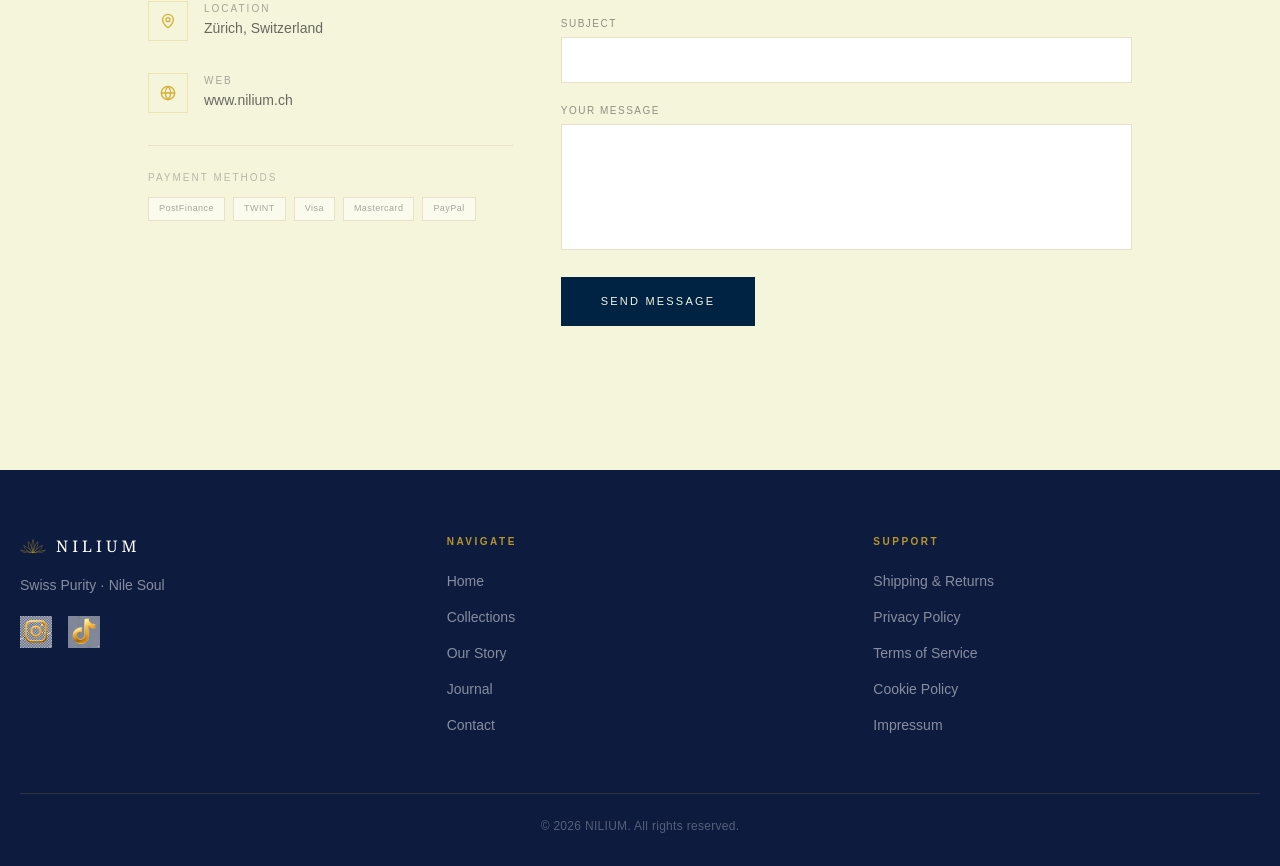
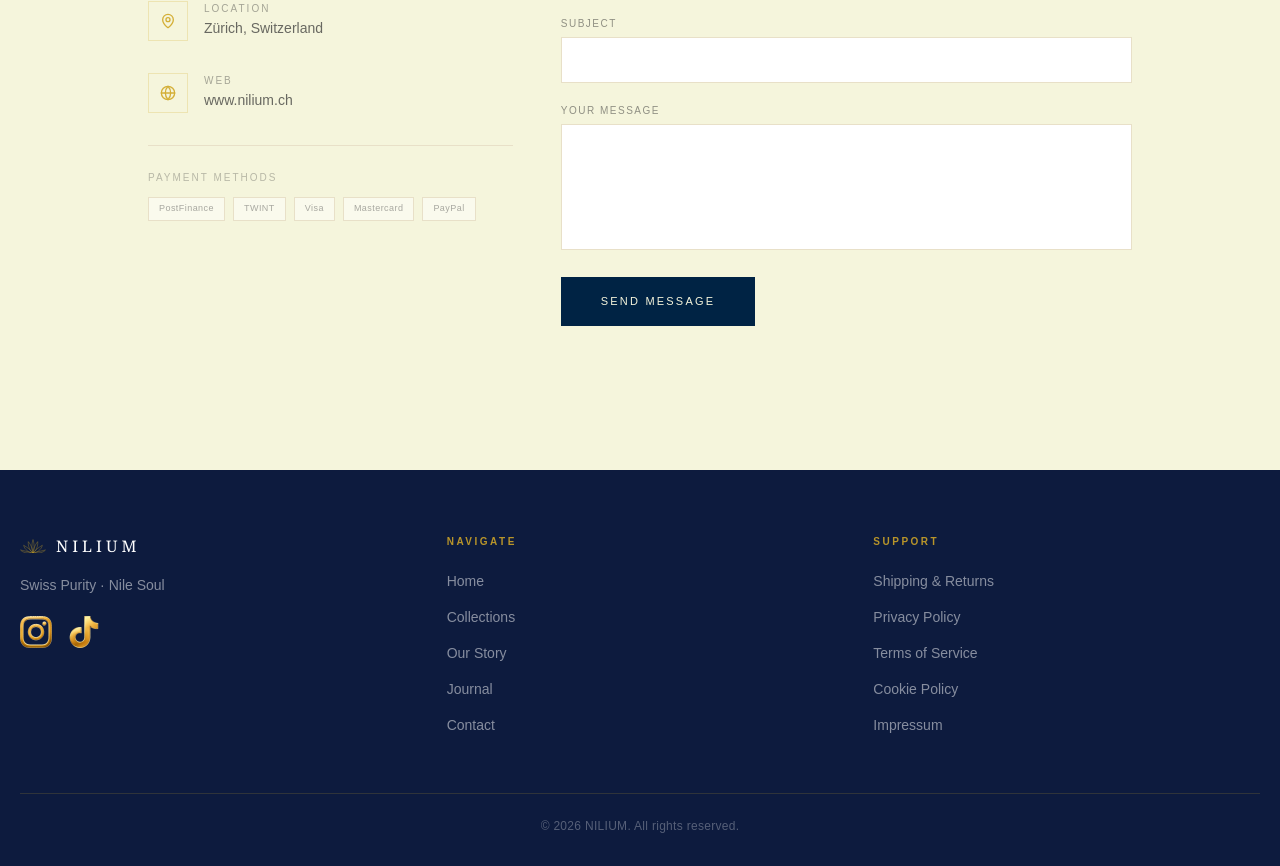
Before and after one commit to mohamedmetwle99-code/nilium, a React (Vite) app: page / in a window 1280 px wide. Shown: the part 6207-7073 px from the top of the page. Built offline with nearby package versions, Linux system fonts and the light colour scheme.

Commit message:
fix social icons: use new transparent gold PNG files

```diff
--- a/src/components/Footer.tsx
+++ b/src/components/Footer.tsx
@@ -33,8 +33,8 @@ export const Footer: React.FC<Props> = ({ lang, onLegalOpen }) => {
   ];
 
   const socials = [
-    { icon: '/icons/social-instagram.png', label: 'Instagram', href: 'https://instagram.com/nilium.ch' },
-    { icon: '/icons/social-tiktok.png',    label: 'TikTok',    href: 'https://tiktok.com/@niliumofficial' },
+    { icon: '/icons/ig-gold.png', label: 'Instagram', href: 'https://instagram.com/nilium.ch' },
+    { icon: '/icons/tt-gold.png', label: 'TikTok',    href: 'https://tiktok.com/@niliumofficial' },
   ];
 
   return (
```
Also changed, not shown: public/icons/ig-gold.png (added), public/icons/tt-gold.png (added).
